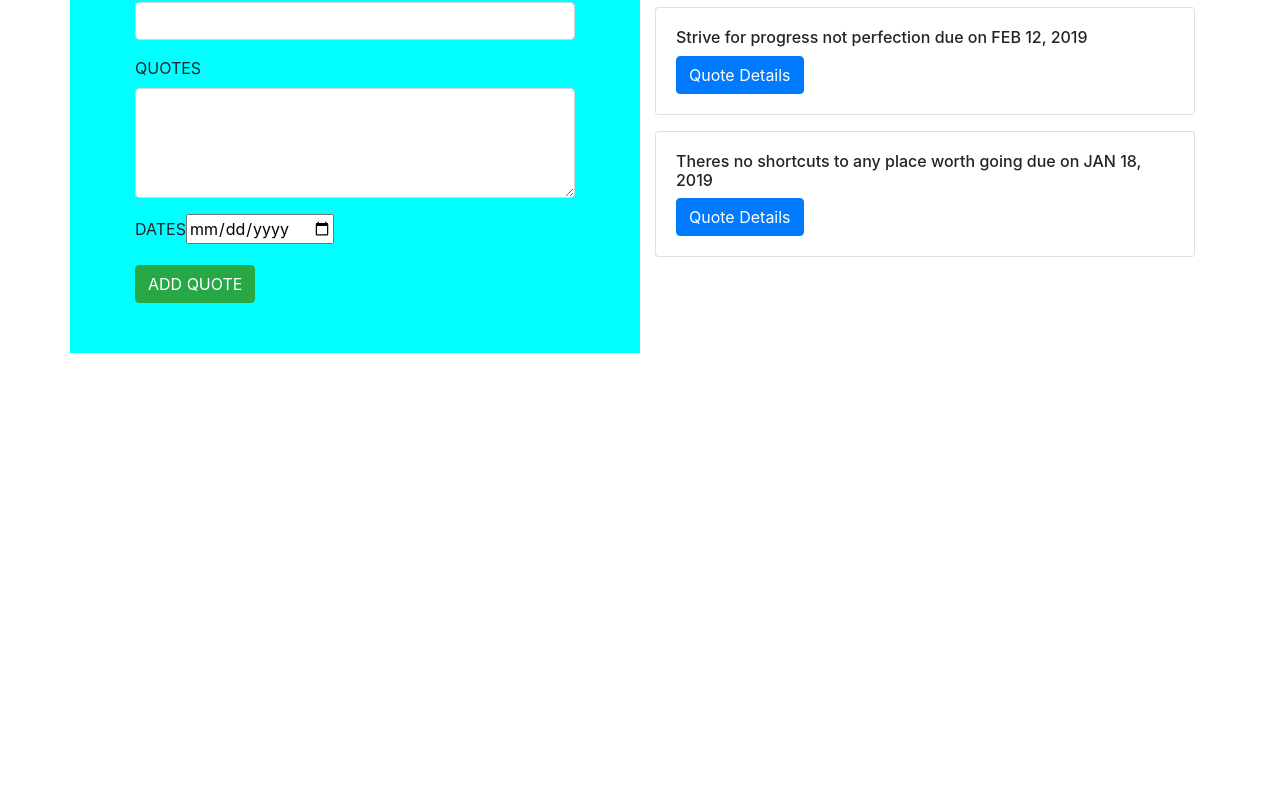
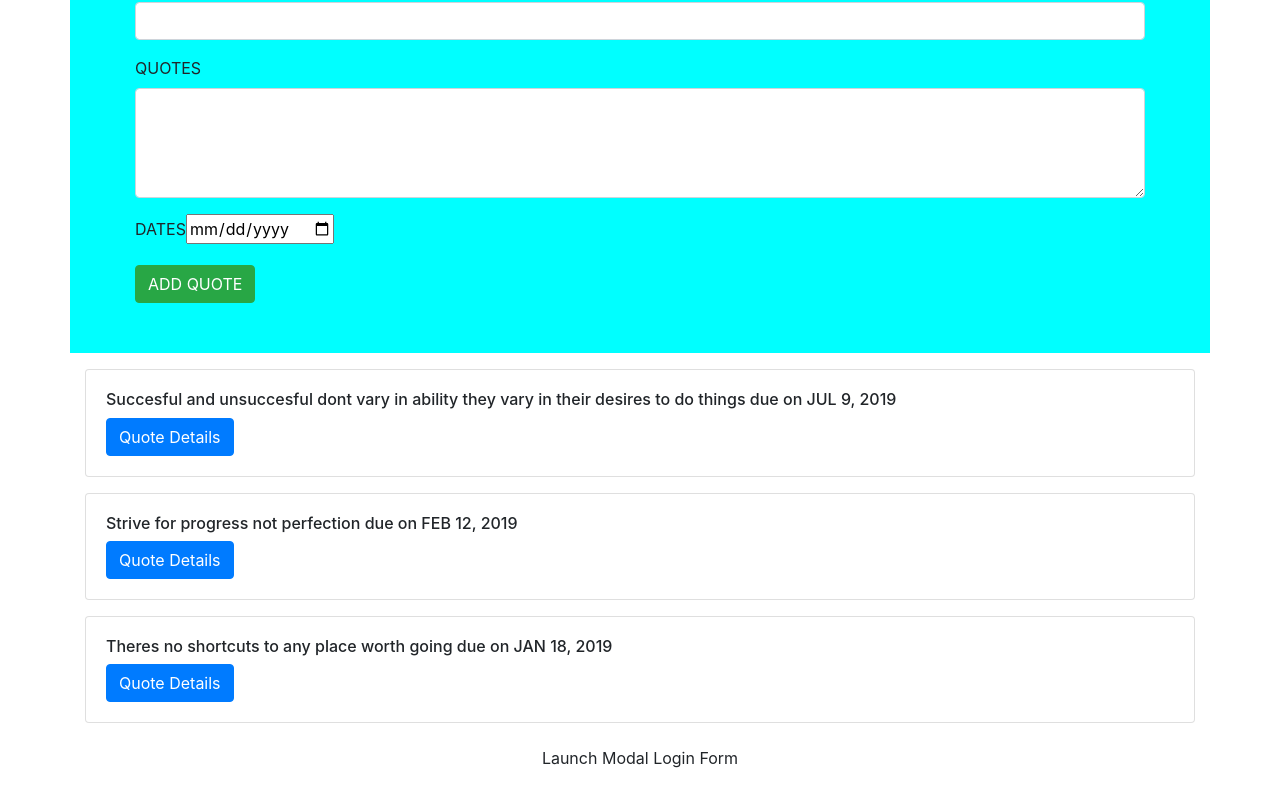
Before and after one commit to Sijenn/Quotes, an Angular app: page / in a window 1280 px wide. Shown: the part 280-1081 px from the top of the page. Before the commit the page ends 800 px from the top, so only its background shows below. Built offline with nearby package versions, Linux system fonts and the light colour scheme.

Commit message:
include card body in my form

```diff
--- a/src/app/quote/quote.component.html
+++ b/src/app/quote/quote.component.html
@@ -5,10 +5,10 @@
   </h1>
   <hr>
   <div class="row">
-    <div class="col-md-6 form ">
+    <div class="col-md-12 form ">
       <app-quote-form (addQuote)="addNewQuote($event)"></app-quote-form>
     </div>
-    <div class="col-md-6">
+    <div class="col-md-12">
 
       <div *ngFor='let quote of quotes;let i = index'>
 
@@ -29,3 +29,38 @@
 
     <p *ngIf='quotes.length > 5'>I Hope my quotes inspire you</p>
   </div>
+  <div class="modal fade" id="modalLoginForm" tabindex="-1" role="dialog" aria-labelledby="myModalLabel"
+  aria-hidden="true">
+  <div class="modal-dialog" role="document">
+    <div class="modal-content">
+      <div class="modal-header text-center">
+        <h4 class="modal-title w-100 font-weight-bold">Sign in</h4>
+        <button type="button" class="close" data-dismiss="modal" aria-label="Close">
+          <span aria-hidden="true">&times;</span>
+        </button>
+      </div>
+      <div class="modal-body mx-3">
+        <div class="md-form mb-5">
+          <i class="fas fa-envelope prefix grey-text"></i>
+          <input type="email" id="defaultForm-email" class="form-control validate">
+          <label data-error="wrong" data-success="right" for="defaultForm-email">Your email</label>
+        </div>
+
+        <div class="md-form mb-4">
+          <i class="fas fa-lock prefix grey-text"></i>
+          <input type="password" id="defaultForm-pass" class="form-control validate">
+          <label data-error="wrong" data-success="right" for="defaultForm-pass">Your password</label>
+        </div>
+
+      </div>
+      <div class="modal-footer d-flex justify-content-center">
+        <button class="btn btn-default">Login</button>
+      </div>
+    </div>
+  </div>
+</div>
+
+<div class="text-center">
+  <a href="" class="btn btn-default btn-rounded mb-4" data-toggle="modal" data-target="#modalLoginForm">Launch
+    Modal Login Form</a>
+</div>
```
